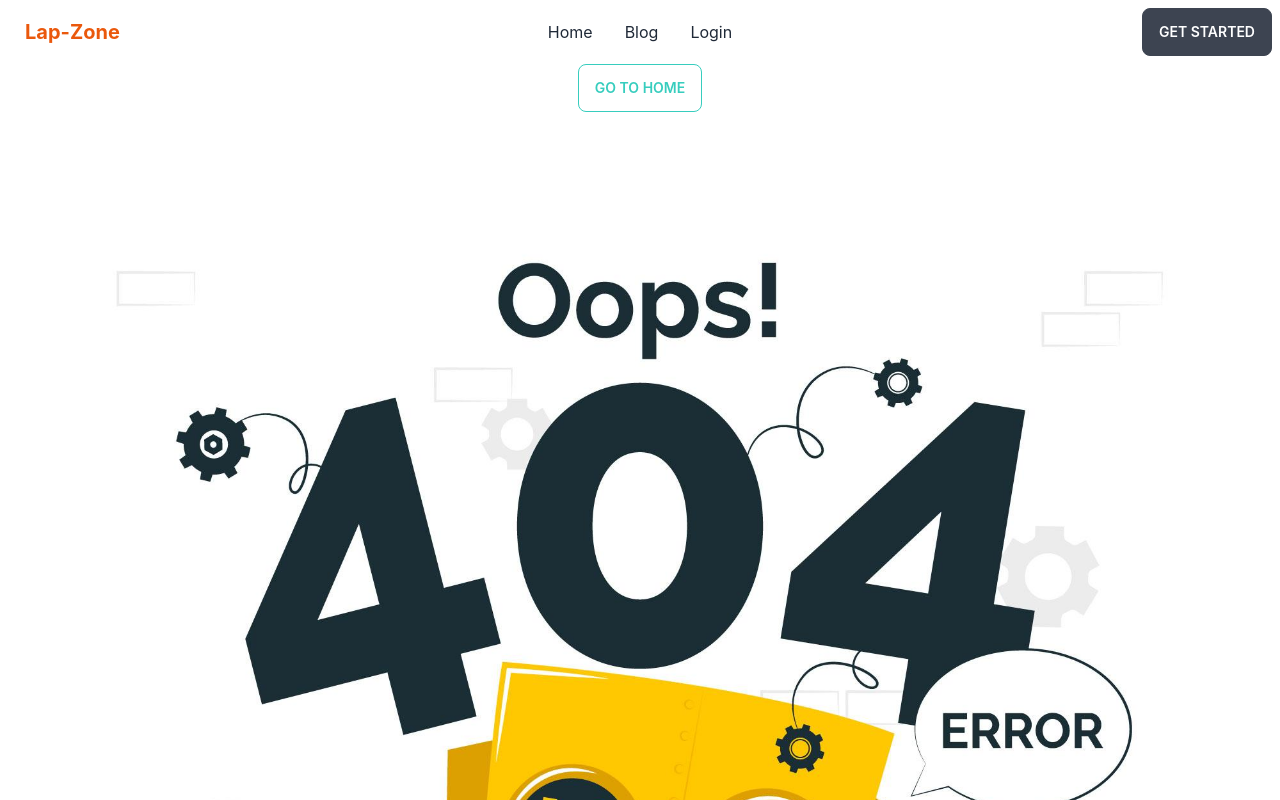
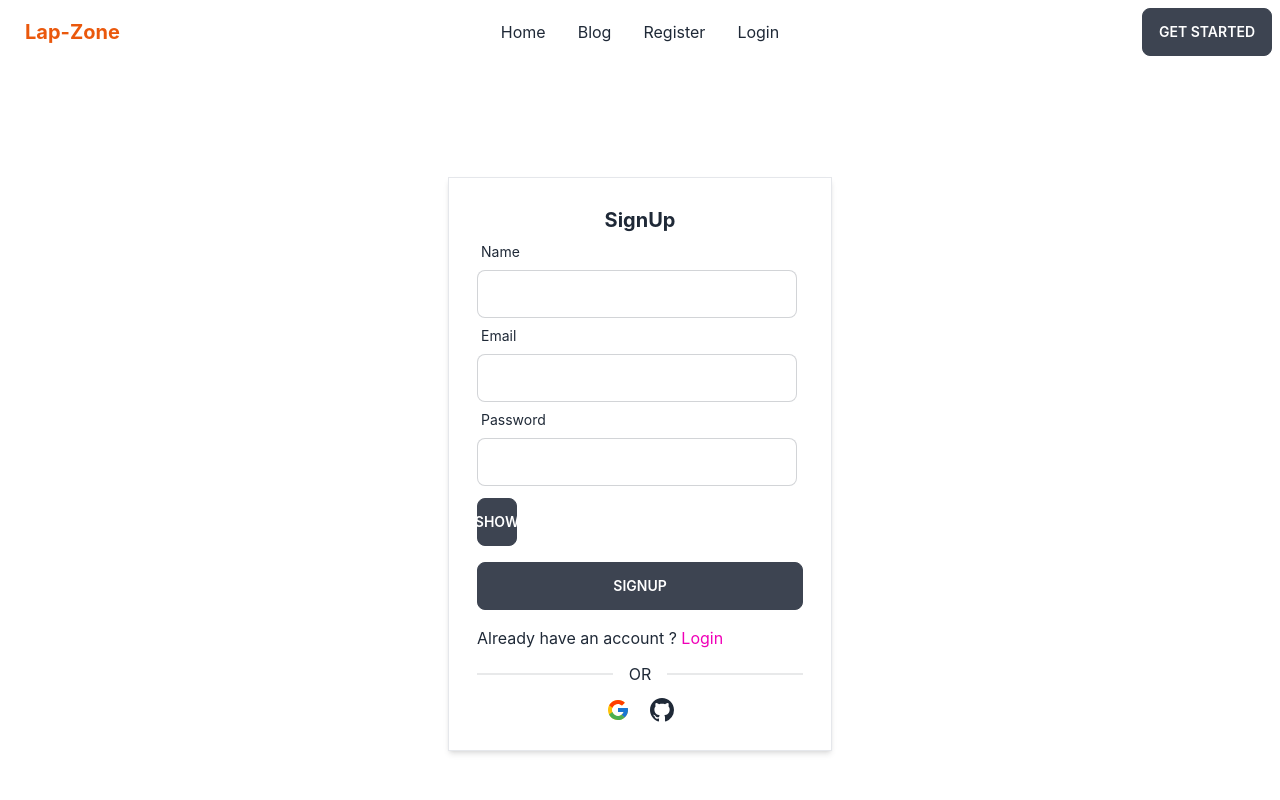
Before and after one commit to dev-parthive/Lap-Zone-client-side, a React (Create React App) app: page /register in a window 1280 px wide. Shown: the top 800 px of the page. Built offline with nearby package versions, Linux system fonts and the light colour scheme.

Commit message:
signup page done

```diff
--- a/package.json
+++ b/package.json
@@ -9,6 +9,8 @@
     "daisyui": "^2.42.1",
     "react": "^18.2.0",
     "react-dom": "^18.2.0",
+    "react-hook-form": "^7.39.5",
+    "react-icons": "^4.7.1",
     "react-router-dom": "^6.4.3",
     "react-scripts": "5.0.1",
     "web-vitals": "^2.1.4"
--- /dev/null
+++ b/src/Context/AuthProvider.js
@@ -0,0 +1,23 @@
+import React, { createContext } from 'react';
+
+
+export const AuthContext = createContext()
+
+
+
+const AuthProvider = ({children}) => {
+
+
+    // authInfo
+    const authInfo = {
+
+    }
+
+    return (
+       <AuthContext.Provider value={authInfo}>
+        {children}
+       </AuthContext.Provider>
+    );
+};
+
+export default AuthProvider;
--- a/src/index.js
+++ b/src/index.js
@@ -3,11 +3,14 @@ import ReactDOM from 'react-dom/client';
 import './index.css';
 import App from './App';
 import reportWebVitals from './reportWebVitals';
+import AuthProvider from './Context/AuthProvider';
 
 const root = ReactDOM.createRoot(document.getElementById('root'));
 root.render(
   <React.StrictMode>
+    <AuthProvider>
     <App />
+    </AuthProvider>
   </React.StrictMode>
 );
 
--- a/src/pages/Home/Home.js
+++ b/src/pages/Home/Home.js
@@ -1,9 +1,10 @@
-import React from 'react';
+import React, { useContext } from 'react';
+import { AuthContext } from '../../Context/AuthProvider';
 
 const Home = () => {
     return (
         <div>
-            <h3> THis is home</h3>
+            <h3> THis is home. Welcome </h3>
         </div>
     );
 };
--- a/src/pages/Login/Login.js
+++ b/src/pages/Login/Login.js
@@ -1,10 +1,28 @@
 import React from 'react';
+import { useForm } from 'react-hook-form';
 
 const Login = () => {
+    const {register , formState: {errors} , handleSubmit} = useForm()
     return (
-        <div>
-            <h2>This is the login page</h2>
-        </div>
+        <section className='h-[800px] flex justify-center items-center'>
+            <div className='w-96 p-7 border shadow-md'>
+                <h2 className='text-xl font-bold text-center'>Login</h2>
+                <form onSubmit={handleSubmit()}>
+                    <div className='form-control w-full max-w-xs'>
+                        <label htmlFor='Email' className='label'>
+                        <span className='label-text'>Email</span>
+                        </label>
+                        <input id="Email" type="email" className='input input-bordered w-full max-w-xs' {...register("email" , {required : "Email is required"})} />
+                            {
+                                errors.email && <p className='text-red-600' role="alert">{errors.email?.message}</p>
+                            }
+                    </div>
+
+                </form>
+
+            </div>
+
+        </section>
     );
 };
 
--- /dev/null
+++ b/src/pages/Register/Register.js
@@ -0,0 +1,87 @@
+import React, { useState } from 'react';
+import { useForm } from 'react-hook-form';
+import { Link } from 'react-router-dom';
+import {FcGoogle } from 'react-icons/fc'
+import {BsGithub} from 'react-icons/bs'
+const Register = () => {
+
+    const handleSignup = (data) =>{
+        console.log(data)
+
+    }
+
+const handleGoogleSignup = () =>{
+    console.log('Goolge button is clicked')
+}
+
+const handleGithubSignIn = () =>{
+    console.log('github button is clicked')
+}
+
+    //show and hide function
+    const [vsisible, setVisible] = useState(false)
+    const [type, setType] = useState('password')
+    const hanldeEye = (event) => {
+        const password = document.getElementById("password")
+        setVisible(!vsisible)
+        if (password.type === 'password') {
+            setType('text')
+        }
+        else if (password.type === 'text') {
+            setType('password')
+        }
+
+    }
+
+    const { register, formState: { errors }, handleSubmit } = useForm()
+    return (
+        <section className='h-[800px]  flex justify-center items-center'>
+        <div className='w-96 p-7 border shadow-md' >
+            <h2 className='text-xl font-bold text-center'>SignUp</h2>
+            <form onSubmit={handleSubmit(handleSignup)}>
+                <div className="form-control w-full max-w-xs">
+                    <label htmlFor='Name' className="label">
+                        <span className="label-text">Name</span>
+                    </label>
+                    <input {...register("name", { required: "Name is required" })} id="Name" type="text" className="input input-bordered w-full max-w-xs" />
+                    {
+                        errors.name && <p role="alert" className='text-red-600'>{errors.name?.message}</p>
+                    }
+                </div>
+                <div className="form-control w-full max-w-xs">
+                    <label htmlFor='Email' className="label">
+                        <span className="label-text">Email</span>
+                    </label>
+                    <input {...register("email", { required: "Email is required" })} id="Email" type="email" className="input input-bordered w-full max-w-xs" />
+                    {
+                        errors.email && <p className='text-red-500'>{errors.email?.message}</p>
+                    }
+                </div>
+                <div className="form-control w-full max-w-xs">
+                    <label htmlFor='Password' className="label">
+                        <span className="label-text">Password</span>
+                    </label>
+                    <input id="password" {...register("password", {
+                        required: "password is required", minLength: { value: 6, message: 'password should be atleast 6 charecters' },
+                        pattern: { value: /^(?=(.*[a-z]))(?=(.*[A-Z]))(?=(.*[0-9]))(?=(.*[!@#$%^&*()\-__+.])).{8,}/, message: "password must have uppercase lowercase special chacrecter and number " }
+                    })} type={type} className="input input-bordered w-full max-w-xs" />
+                    <span id="eye" className='btn w-10 mt-3' onClick={() => hanldeEye()}>{vsisible ? <p>hide</p> : <span>show</span>}</span>
+                    {
+                        errors.password && <p className='text-red-500'>{errors.password?.message}</p>
+                    }
+                </div>
+
+                <input className='btn mt-4 w-full' value="signup" type="submit" />
+            </form>
+            <p className='my-4'>Already have an account ? <Link to="/login" className='text-secondary '>Login </Link></p>
+            <div className="divider">OR</div>
+            <div className='flex justify-center items-center mt-4 '>
+                    <div><FcGoogle onClick={handleGoogleSignup}  className='mr-5 text-2xl cursor-pointer'></FcGoogle></div>
+                    <div><BsGithub onClick={handleGithubSignIn} className='text-2xl cursor-pointer'></BsGithub></div>
+                </div>
+        </div>
+    </section>
+    );
+};
+
+export default Register;
--- a/src/routes/Routes/Routes.js
+++ b/src/routes/Routes/Routes.js
@@ -4,6 +4,7 @@ import Main from '../../layout/Main'
 import Home from "../../pages/Home/Home";
 import Blog from "../../pages/BLog/Blog";
 import Login from "../../pages/Login/Login";
+import Register from "../../pages/Register/Register";
 const router = createBrowserRouter([
     {
         path: '/',
@@ -26,6 +27,10 @@ const router = createBrowserRouter([
             path: '/login',
             element: <Login></Login>
 
+           } ,
+           {
+            path: '/register',
+            element: <Register></Register>
            }
         ]
     }
--- a/src/shared/Navbar/Navbar.js
+++ b/src/shared/Navbar/Navbar.js
@@ -5,6 +5,7 @@ const Navbar = () => {
   const menuItems = <>
   <li><Link to="/">Home</Link></li>
   <li><Link to="/blog">Blog</Link></li>
+  <li><Link to="/register">Register</Link></li>
   <li><Link to="/login">Login</Link></li>
 
 
```
Also changed, not shown: 1 other file (tests, documents, lock files or other folders).
